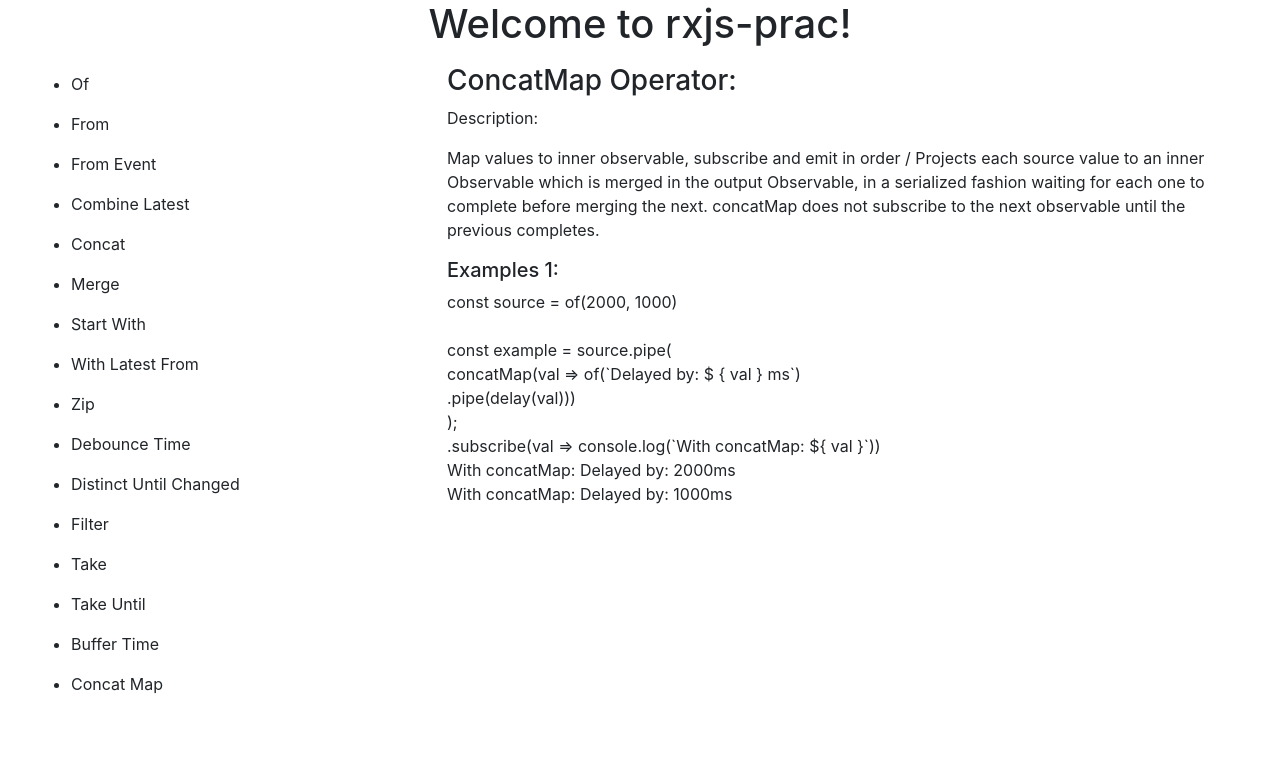
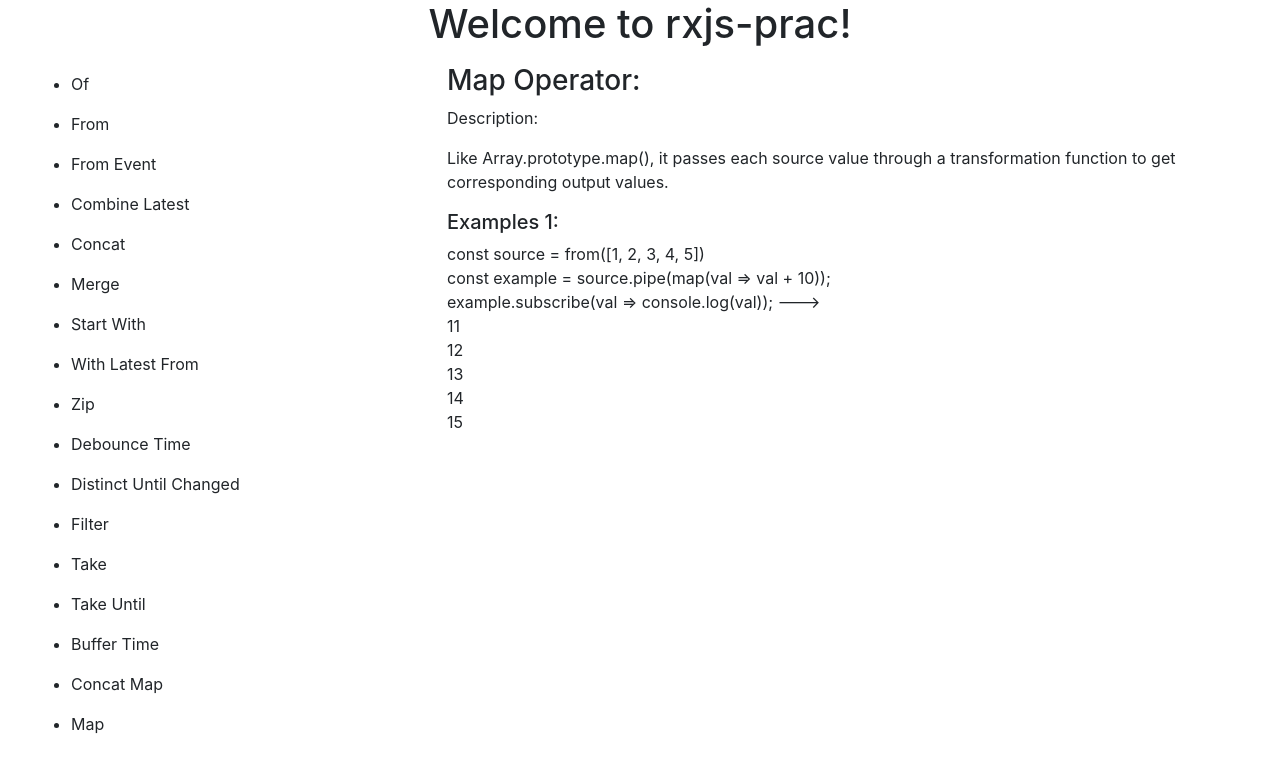
Before and after one commit to AquiburRKhan/rxjs-prac, an Angular app: page / in a window 1280 px wide. Shown: the top 772 px of the page. Built offline with nearby package versions, Linux system fonts and the light colour scheme.

Commit message:
add: added map operator

```diff
--- a/src/app/app.component.html
+++ b/src/app/app.component.html
@@ -23,6 +23,7 @@
       <li style="cursor: pointer;" class="py-2" (click)="changeMenu('take-until')">Take Until</li>
       <li style="cursor: pointer;" class="py-2" (click)="changeMenu('buffer-time')">Buffer Time</li>
       <li style="cursor: pointer;" class="py-2" (click)="changeMenu('concat-map')">Concat Map</li>
+      <li style="cursor: pointer;" class="py-2" (click)="changeMenu('map')">Map</li>
     </ul>
   </div>
   <div class="col-8">
@@ -74,5 +75,8 @@
     <div *ngIf="currentMenu == 'concat-map'">
       <app-concat-map></app-concat-map>
     </div>
+    <div *ngIf="currentMenu == 'map'">
+      <app-map></app-map>
+    </div>
   </div>
 </div>
--- a/src/app/app.component.ts
+++ b/src/app/app.component.ts
@@ -6,7 +6,7 @@
 })
 export class AppComponent {
   title = 'rxjs-prac';
-  currentMenu = 'concat-map';
+  currentMenu = 'map';
 
   constructor(){
   }
--- a/src/app/app.module.ts
+++ b/src/app/app.module.ts
@@ -19,6 +19,7 @@
 import { TakeUntilComponent } from './observables/take-until/take-until.component';
 import { BufferTimeComponent } from './observables/buffer-time/buffer-time.component';
 import { ConcatMapComponent } from './observables/concat-map/concat-map.component';
+import { MapComponent } from './observables/map/map.component';
 
 @NgModule({
   declarations: [
@@ -38,7 +39,8 @@
     TakeComponent,
     TakeUntilComponent,
     BufferTimeComponent,
-    ConcatMapComponent
+    ConcatMapComponent,
+    MapComponent
   ],
   imports: [
     BrowserModule,
--- /dev/null
+++ b/src/app/observables/map/map.component.html
@@ -0,0 +1,24 @@
+<h3>Map Operator: </h3>
+<p>Description: </p>
+<p>Like Array.prototype.map(), it passes each source value through a transformation function to get corresponding output
+values.
+</p>
+<div>
+  <h5>Examples 1: </h5>
+  <p>const source = from([1, 2, 3, 4, 5])
+    <br>
+    const example = source.pipe(map(val => val + 10));
+    <br>
+    example.subscribe(val => console.log(val)); --->
+    <br>
+    11
+    <br>
+    12
+    <br>
+    13
+    <br>
+    14
+    <br>
+    15
+  </p>
+</div>
--- /dev/null
+++ b/src/app/observables/map/map.component.ts
@@ -0,0 +1,29 @@
+import { Component, OnInit } from '@angular/core';
+import { from } from 'rxjs';
+import { map } from 'rxjs/operators';
+
+@Component({
+  selector: 'app-map',
+  templateUrl: './map.component.html'
+})
+export class MapComponent implements OnInit {
+
+  constructor() {
+    this.mapExample1();
+  }
+
+  ngOnInit() {
+  }
+
+  mapExample1(){
+    console.log('Map Operator')
+    console.log('Example 1: ')
+    //emit (1,2,3,4,5)
+    const source = from([1, 2, 3, 4, 5]);
+    //add 10 to each value
+    const example = source.pipe(map(val => val + 10));
+    //output: 11,12,13,14,15
+    example.subscribe(val => console.log(val));
+  }
+
+}
```
